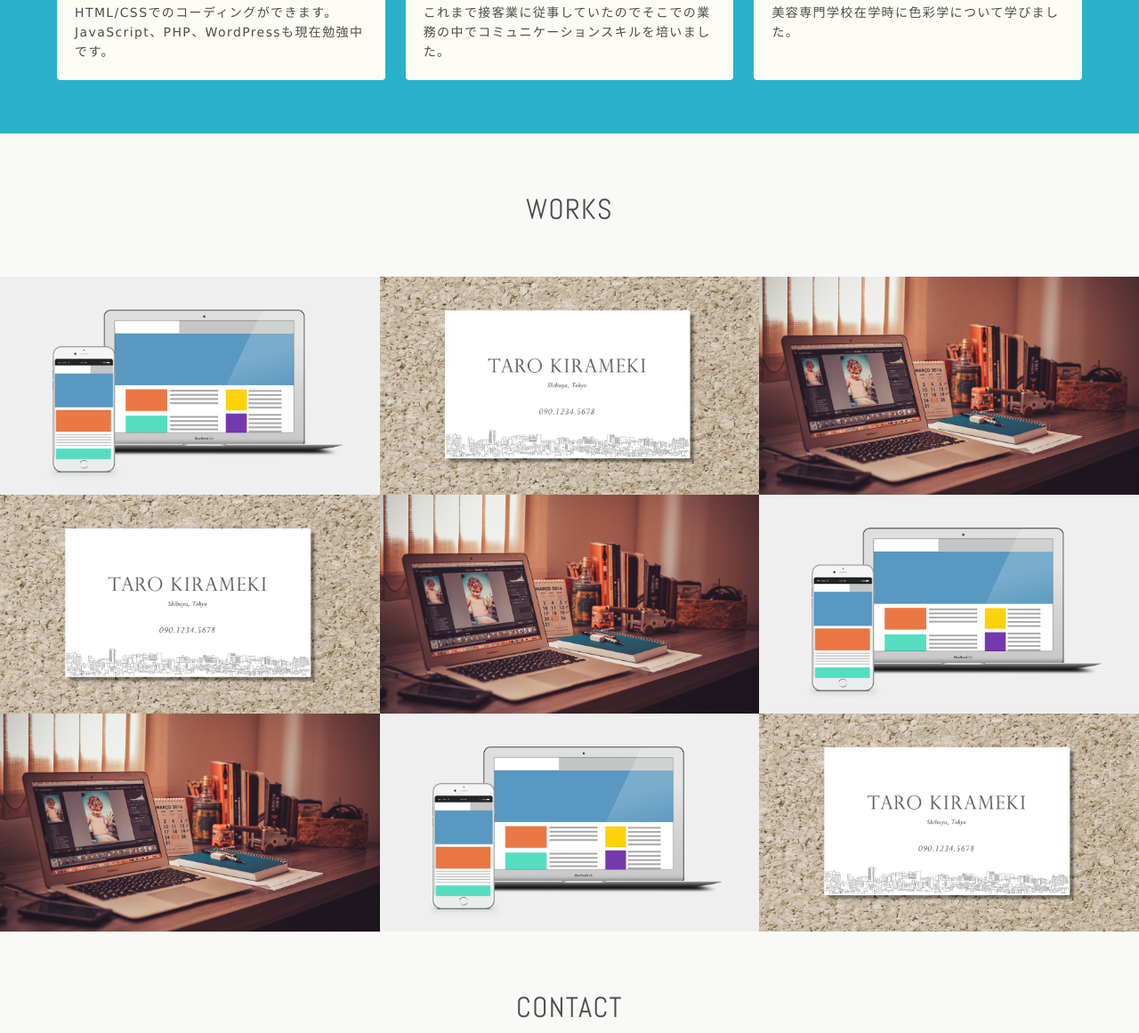
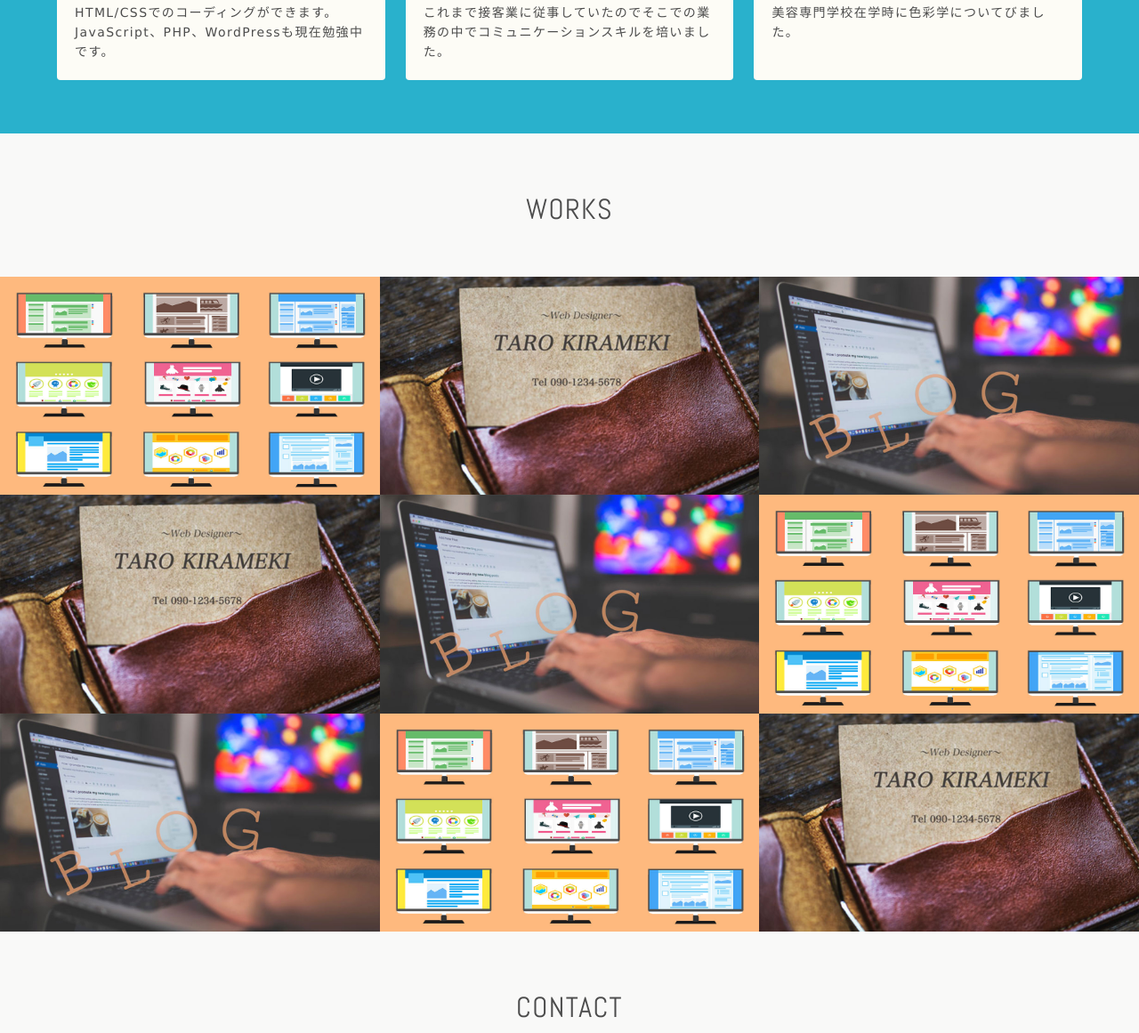
Before and after one commit to yoshi-sora/yoshi-sora.github.io, a plain HTML site: page index.html in a window 1280 px wide. Shown: the part 910-2071 px from the top of the page at 89% size. Drawn offline with nearby package versions, Linux system fonts and the light colour scheme.

Commit message:
portfolio-custom

```diff
--- a/css/style.css
+++ b/css/style.css
@@ -1,4 +1,4 @@
-@charset 'UTF-8';
+@charset "UTF-8";
 @import url(https://fonts.googleapis.com/css?family=Abel);
 /* Base
 ------------------------------------------------------------*/
--- a/index.html
+++ b/index.html
@@ -16,7 +16,7 @@
       <div class="profile">
         <h1 class="site-title abel uppercase text-center">web Designer<span>Yoshihisa Horiuchi</span></h1>
 
-         <img src="./images/img_profile.jpg" alt="プロフィール写真" width="140" height="140" class="block-center profile-icon">
+         <img src="./images/profile_2.png" alt="プロフィール写真" width="140" height="140" class="block-center profile-icon">
          <p>神奈川県在住のWebデザイナー、堀内 善久です。かねてからクリエイティブな仕事に憧れがあり、前職の美容師からの転職を機にWebデザイナーを目指し、現在オンラインスクールでWeb制作を学びながら転職活動をしております。これからはWeb制作のスキル・知識をさらに身につけて前職で培ったコミュニケーションスキルを活かし、質の高い提案やデザインができるデザイナーを目指しております。</p>
       </div>
     </header>
@@ -37,7 +37,7 @@
           <div class="skill-box">
              <i class="fa fa-paint-brush" aria-hidden="true"></i>
              <h3 class="text-center">Color</h3>
-              <p>美容専門学校在学時に色彩学について学びました。</p>
+              <p>美容専門学校在学時に色彩学についてびました。</p>
           </div>
         </div>
       </section>
@@ -45,7 +45,7 @@
         <h2 class="text-center">Works</h2>
         <div class="works-box">
           <a href="#">
-            <img src="./images/img_work_site.png" alt="株式会社きらめき コーポレートサイト様 Webサイトデザイン">
+            <img src="./images/site_photo.jpg" alt="株式会社きらめき コーポレートサイト様 Webサイトデザイン">
                 <div class="works-box-inner">
                     <div class="text-center">
                         <h3>株式会社きらめき コーポレートサイト</h3>
@@ -57,7 +57,7 @@
         </div>
          <div class="works-box">
             <a href="#">
-                <img src="./images/img_work_card.jpg" alt="きらめき太郎様 名刺デザイン">
+                <img src="./images/card_photo.jpg" alt="きらめき太郎様 名刺デザイン">
                 <div class="works-box-inner">
                     <div class="text-center">
                         <h3>きらめき太郎様 名刺</h3>
@@ -69,7 +69,7 @@
         </div>
          <div class="works-box">
             <a href="#">
-                <img src="./images/img_work_blog.jpg" alt="WordPressオリジナルテーマ">
+                <img src="./images/blog_photo.jpg" alt="WordPressオリジナルテーマ">
                 <div class="works-box-inner">
                     <div class="text-center">
                         <h3>ブログデザイン</h3>
@@ -79,9 +79,9 @@
                 </div>
             </a>
         </div>
-         <div class="works-box">
+        <div class="works-box">
             <a href="#">
-                <img src="./images/img_work_card.jpg" alt="きらめき太郎様 名刺デザイン">
+                <img src="./images/card_photo.jpg" alt="きらめき太郎様 名刺デザイン">
                 <div class="works-box-inner">
                     <div class="text-center">
                         <h3>きらめき太郎様 名刺</h3>
@@ -93,7 +93,7 @@
         </div>
         <div class="works-box">
             <a href="#">
-                <img src="./images/img_work_blog.jpg" alt="WordPressオリジナルテーマ">
+                <img src="./images/blog_photo.jpg" alt="WordPressオリジナルテーマ">
                 <div class="works-box-inner">
                     <div class="text-center">
                         <h3>ブログデザイン</h3>
@@ -105,7 +105,7 @@
         </div>
         <div class="works-box">
             <a href="#">
-                <img src="./images/img_work_site.png" alt="株式会社きらめき コーポレートサイト様 Webサイトデザイン">
+                <img src="./images/site_photo.jpg" alt="株式会社きらめき コーポレートサイト様 Webサイトデザイン">
                 <div class="works-box-inner">
                     <div class="text-center">
                         <h3>株式会社きらめき コーポレートサイト</h3>
@@ -115,9 +115,9 @@
                 </div>
             </a>
         </div>
-         <div class="works-box">
+        <div class="works-box">
             <a href="#">
-                <img src="./images/img_work_blog.jpg" alt="WordPressオリジナルテーマ">
+                <img src="./images/blog_photo.jpg" alt="WordPressオリジナルテーマ">
                 <div class="works-box-inner">
                     <div class="text-center">
                         <h3>ブログデザイン</h3>
@@ -129,7 +129,7 @@
         </div>
         <div class="works-box">
             <a href="#">
-                <img src="./images/img_work_site.png" alt="株式会社きらめき コーポレートサイト様 Webサイトデザイン">
+                <img src="./images/site_photo.jpg" alt="株式会社きらめき コーポレートサイト様 Webサイトデザイン">
                 <div class="works-box-inner">
                     <div class="text-center">
                         <h3>株式会社きらめき コーポレートサイト</h3>
@@ -139,9 +139,9 @@
                 </div>
             </a>
         </div>
-         <div class="works-box">
+        <div class="works-box">
              <a href="#">
-                 <img src="./images/img_work_card.jpg" alt="きらめき太郎様 名刺デザイン">
+                 <img src="./images/card_photo.jpg" alt="きらめき太郎様 名刺デザイン">
                  <div class="works-box-inner">
                      <div class="text-center">
                          <h3>きらめき太郎様 名刺</h3>
```
Also changed, not shown: images/blog_photo.jpg (added), images/card_photo.jpg (added), images/profile_2.png (added), images/site_photo.jpg (added).
